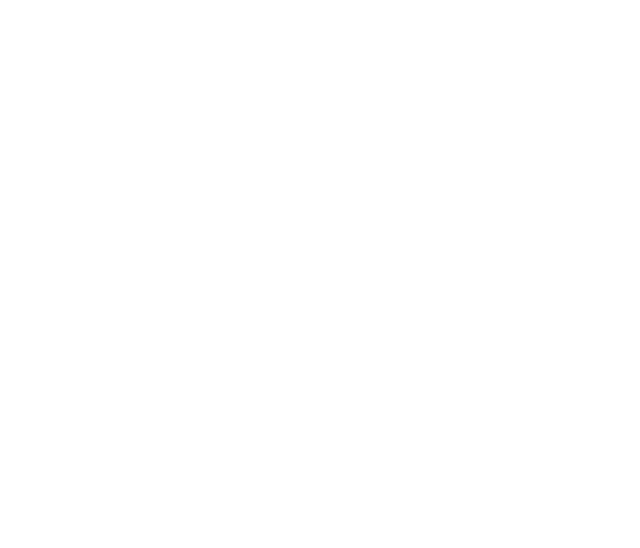
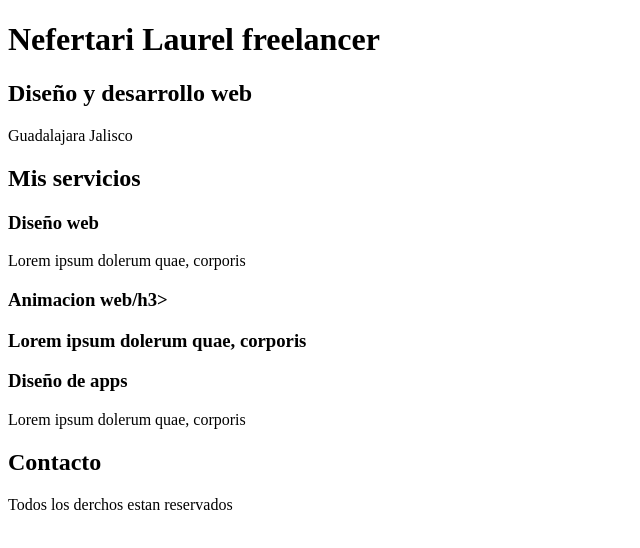
Before and after one commit to NeferLauver/Udemy_Desarrollo-web, a plain HTML site: page Desarrollo_html-css-js-php-mysql/sitioFreelancer/index.html in a window 1280 px wide. Shown: the whole page, without its empty margins (0-640 px from the left). Drawn offline with Linux system fonts and the light colour scheme.

Commit message:
Agregar estructura

```diff
--- a/Desarrollo_html-css-js-php-mysql/sitioFreelancer/index.html
+++ b/Desarrollo_html-css-js-php-mysql/sitioFreelancer/index.html
@@ -3,9 +3,45 @@
 <head>
     <meta charset="UTF-8">
     <meta name="viewport" content="width=device-width, initial-scale=1.0">
-    <title>Document</title>
+    <title>Diseño freelancer</title>
 </head>
 <body>
 
+    <header>
+        <h1>Nefertari Laurel freelancer</h1>
+    </header>
+
+    <section>
+        <h2>Diseño y desarrollo web</h2>
+        <p>Guadalajara Jalisco</p>
+    </section>
+
+    <main>
+        <h2>Mis servicios</h2>
+        <section>
+            <h3>Diseño web</h3>
+            <p>Lorem ipsum dolerum quae, corporis </p>
+        </section>
+
+        <section>
+            <h3>Animacion web/h3>
+            <p>Lorem ipsum dolerum quae, corporis </p>
+        </section>
+
+        <section>
+            <h3>Diseño de apps</h3>
+            <p>Lorem ipsum dolerum quae, corporis </p>
+        </section>
+    </main>
+
+    <section>
+        <h2>Contacto</h2>
+    </section>
+
+    <footer>
+        <p>Todos los derchos estan reservados</p>
+    </footer>
+
+
 </body>
 </html>
```
